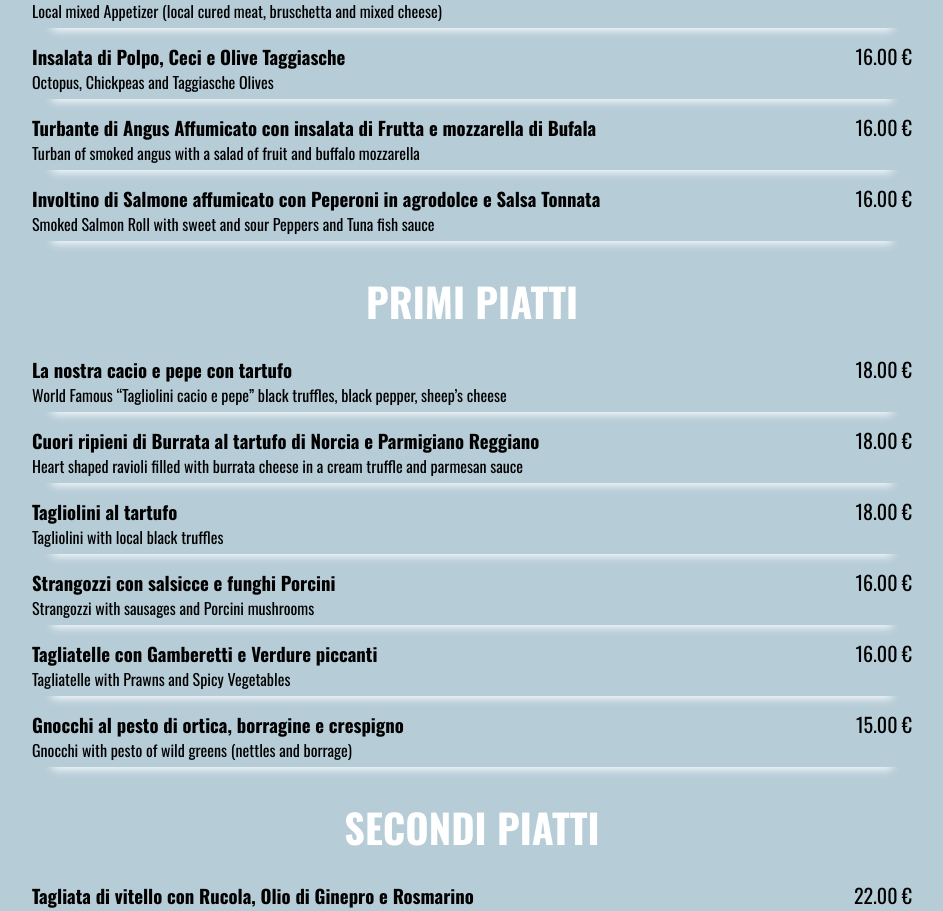
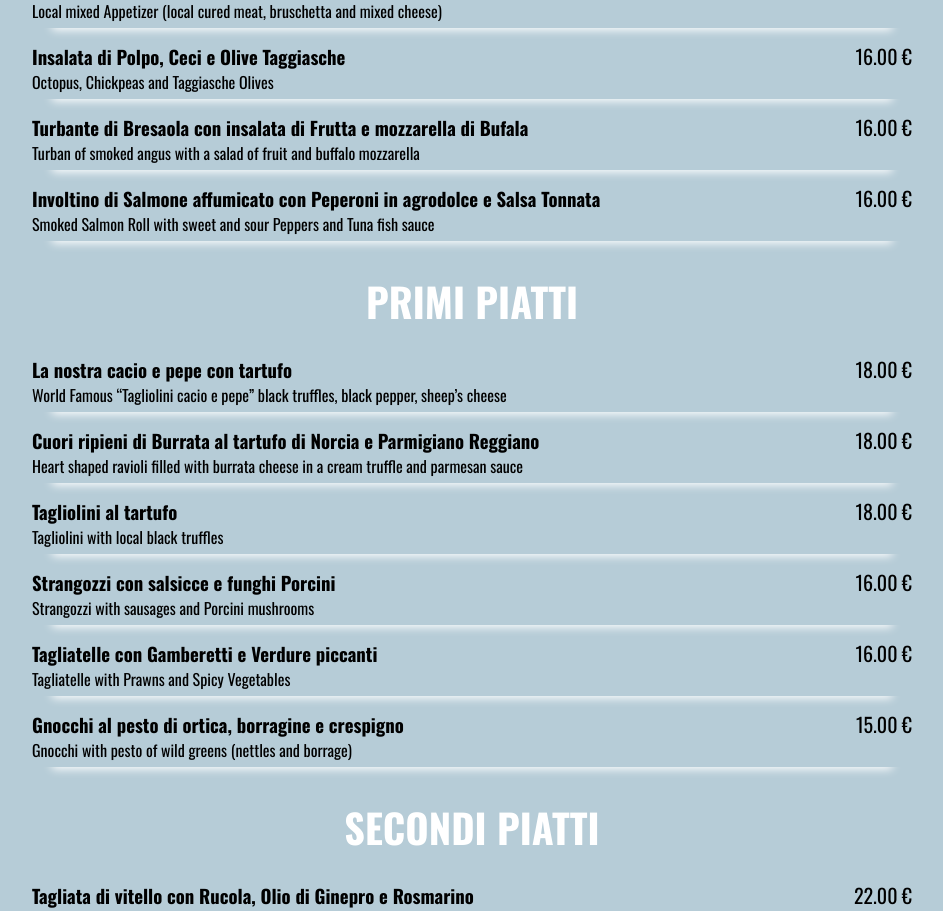
Before and after one commit to CalinCretu/JohnsRestaurant, a Vue app: page /menu in a window 1280 px wide. Shown: the part 890-1801 px from the top of the page, without its empty margins (168-1111 px from the left). Built offline with nearby package versions, Linux system fonts and the light colour scheme; a web font is replaced by a local one.

Commit message:
ADD - antipasto Bresaola

```diff
--- a/src/components/pages/Menu.vue
+++ b/src/components/pages/Menu.vue
@@ -19,8 +19,8 @@ export default {
             price: "16.00"
           },
           {
-            name: "Turbante di Angus Affumicato con insalata di Frutta e mozzarella di Bufala",
-            description: "Turban of smoked angus with a salad of fruit and buffalo mozzarella",
+            name: "Turbante di Bresaola con insalata di Frutta e mozzarella di Bufala",
+            description: "Turban of Bresaola with a salad of fruit and Bufala mozzarella",
             eng_description: "Turban of smoked angus with a salad of fruit and buffalo mozzarella",
             price: "16.00"
           },
```
